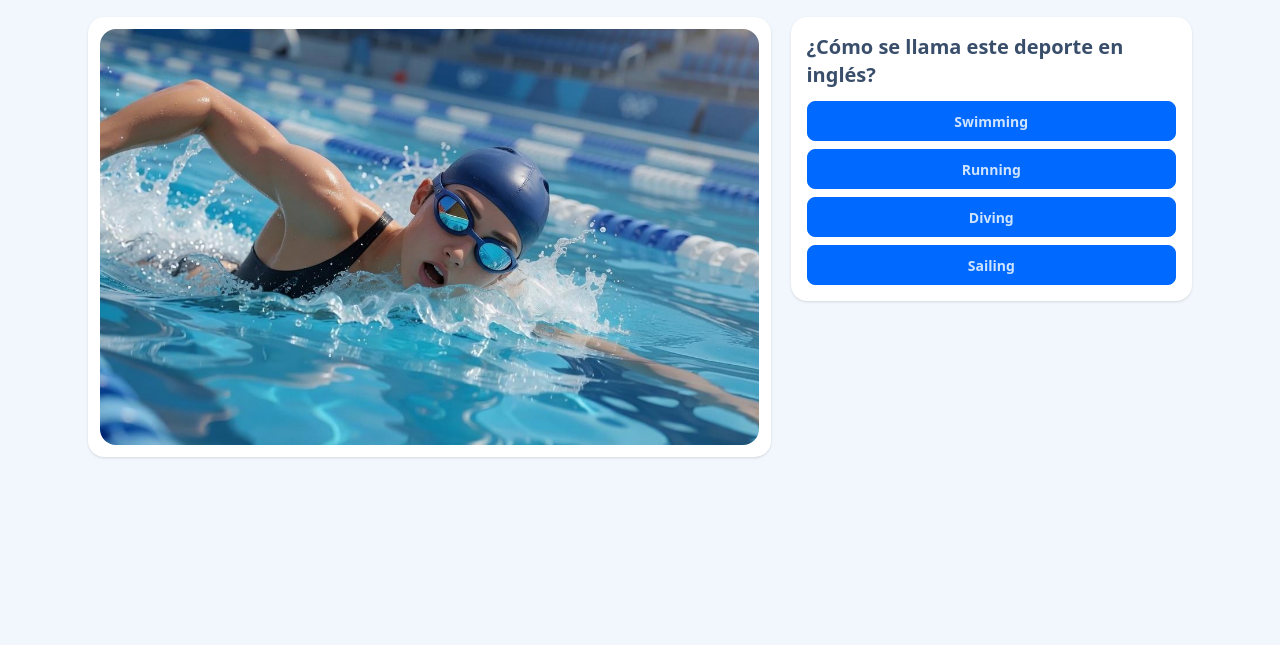
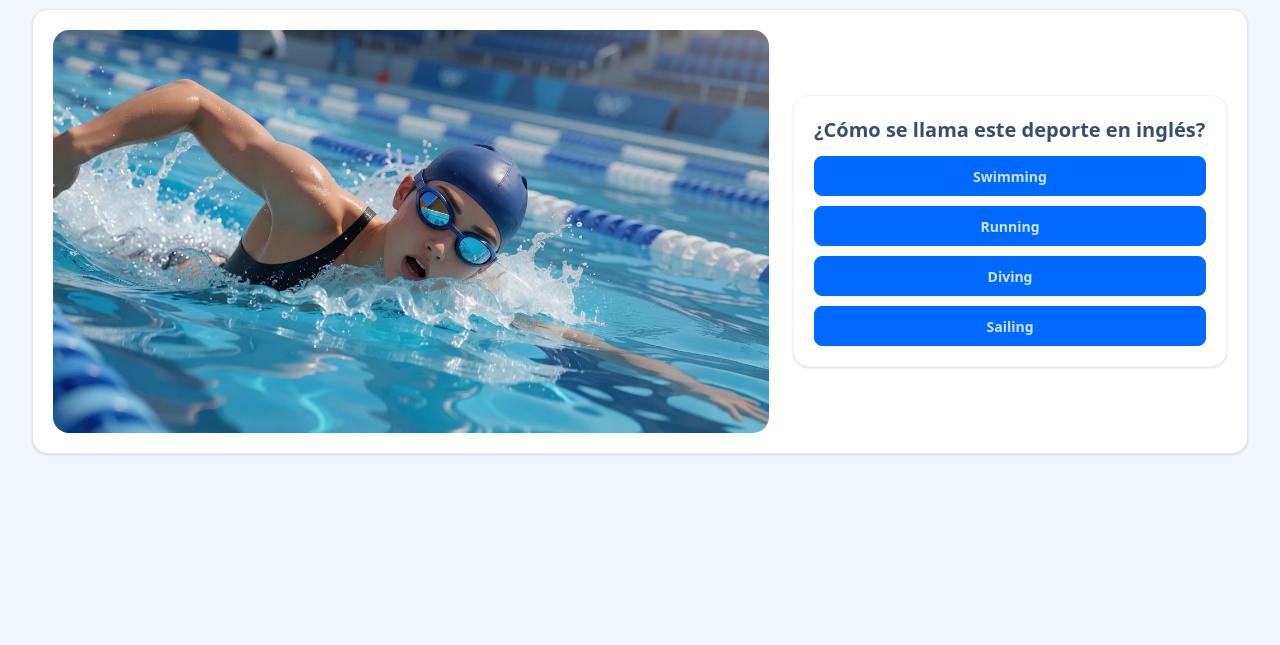
Before and after one commit to moussijoelle/Proyecto-mf04913-test-con-imagenes, a plain HTML site: page index.html in a window 1280 px wide. Shown: the part 155-800 px from the top of the page. Drawn offline with nearby package versions, Linux system fonts and the light colour scheme.

Commit message:
Barra fija y layout unificado

```diff
--- a/index.html
+++ b/index.html
@@ -12,7 +12,7 @@
 
 <body class="min-h-screen bg-base-200 text-base-content">
 
-  <header class="navbar bg-base-100 shadow-sm px-4">
+  <header class="navbar bg-base-100 shadow-sm px-4 sticky top-0 z-50">
     <div class="flex-1">
       <p class="font-semibold">Puntuación <span id="puntuacion">0</span> / 10</p>
     </div>
@@ -28,7 +28,7 @@
     </div>
   </header>
 
-  <main class="mx-auto max-w-6xl p-4 md:p-6 space-y-5">
+  <main class="mx-auto max-w-7xl p-4 md:px-8 md:py-5 space-y-4">
 
     <section>
       <h1 class="text-2xl md:text-3xl font-bold text-primary">
@@ -40,18 +40,19 @@
       </p>
     </section>
 
-    <section class="grid gap-4 md:gap-5 md:grid-cols-[1.7fr_1fr] md:items-start">
+    <section class="bg-base-100 rounded-box border border-base-300 shadow-sm p-3 md:p-5">
+      <div class="grid gap-4 md:gap-6 md:grid-cols-[1.65fr_1fr] md:items-stretch">
 
-      <div class="bg-base-100 rounded-box p-2 md:p-3 shadow overflow-hidden">
-        <img id="imagen-pregunta" src="" alt="Deporte olímpico" class="w-full rounded-box object-cover object-center min-h-[16rem] h-[min(52vh,30rem)]">
+        <div class="min-h-0">
+          <img id="imagen-pregunta" src="" alt="Deporte olímpico" class="w-full h-full min-h-[18rem] max-h-[min(58vh,34rem)] rounded-2xl object-cover object-center">
         </div>
 
-      <div class="bg-base-100 rounded-box p-4 shadow space-y-3 self-start">
+        <div class="bg-base-100 rounded-2xl border border-base-200 shadow p-4 md:p-5 space-y-3 self-start md:self-center w-full">
           <h2 id="enunciado" class="text-lg md:text-xl font-bold">
             ¿Cómo se llama este deporte en inglés?
           </h2>
 
-        <div id="opciones" class="flex flex-col gap-2">
+          <div id="opciones" class="flex flex-col gap-2.5">
             <div class="flex items-center gap-2">
               <button type="button" class="btn btn-primary flex-1" data-opcion="0">Opción A</button>
               <span class="icono-feedback h-9 w-9 shrink-0" style="display:none;"></span>
@@ -69,6 +70,8 @@
               <span class="icono-feedback h-9 w-9 shrink-0" style="display:none;"></span>
             </div>
           </div>
+        </div>
+
       </div>
     </section>
 
```
Lines whose indentation alone changed are shown as unchanged.
